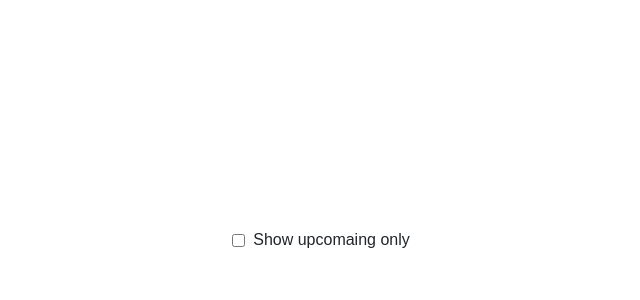
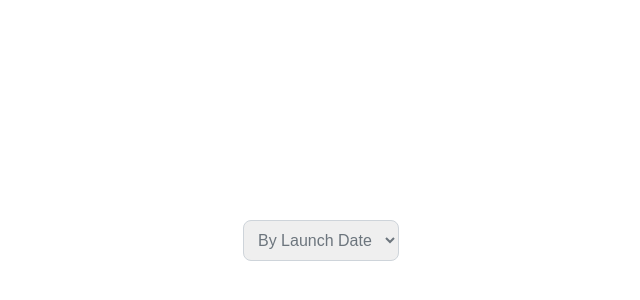
Before and after one commit to abdulkadershohan/technext-frontend-task, a React (Create React App) app: page / in a window 1280 px wide. Shown: the part 160-460 px from the top of the page, without its empty margins (319-959 px from the left). Built offline with nearby package versions, Linux system fonts and the light colour scheme.

Commit message:
filter components added

```diff
--- /dev/null
+++ b/src/components/Select.tsx
@@ -0,0 +1,34 @@
+import { useState } from 'react'
+import { filterByDateSelect } from '../demo-data/filter'
+export default function Select() {
+    const [value, setValue] = useState('')
+    return (
+        <div>
+
+            <select className=" border border-gray-400 text-gray-600
+             text-base rounded-lg focus:ring-[#86B7FE]
+             focus:border-[#86B7FE] block w-full p-2.5
+            focus:border-4
+            text-left
+            "
+                placeholder='Choose a country'
+                value={value}
+                onChange={(e) => setValue(e.target.value)}
+            >
+                <option selected value={''} className="text-body text-base font-normal">By Launch Date</option>
+
+                {
+                    filterByDateSelect.map((item, index) => {
+                        return (
+                            <option key={index}
+                                value={item.value}
+                                className="text-body text-base font-normal">{item.name}</option>
+                        )
+                    })
+                }
+
+            </select>
+
+        </div>
+    )
+}
--- a/src/components/index.ts
+++ b/src/components/index.ts
@@ -1,3 +1,4 @@
 export { default as Card } from "./Card";
 export { default as Checkbox } from "./Checkbox";
 export { default as SearchInput } from "./SearchInput";
+export { default as Select } from "./Select";
--- /dev/null
+++ b/src/demo-data/filter.ts
@@ -0,0 +1,18 @@
+
+export const filterByDateSelect = [
+    {
+        id: 1,
+        name: 'Last week',
+        value: 'lastWeek'
+    },
+    {
+        id: 2,
+        name: 'Last month',
+        value: 'lastMonth'
+    },
+    {
+        id: 3,
+        name: 'Last year',
+        value: 'lastYear'
+    }
+]
--- /dev/null
+++ b/src/interfaces/filter.ts
@@ -0,0 +1,8 @@
+export interface Filter {
+    [index: number]: {
+        id: number,
+        name: string,
+        value: string,
+
+    }
+}
--- a/src/page/home/HomePage.tsx
+++ b/src/page/home/HomePage.tsx
@@ -1,5 +1,5 @@
 import { useState } from "react";
-import { Checkbox } from "../../components";
+import { Select } from "../../components";
 
 export default function HomePage() {
     const [checked, setChecked] = useState(false)
@@ -10,10 +10,7 @@ export default function HomePage() {
         >
             {/* <Card /> */}
             {/* <SearchInput /> */}
-            <Checkbox
-                checked={checked}
-                onChange={() => setChecked(!checked)}
-            />
+            <Select />
         </div>
     )
 }
```
